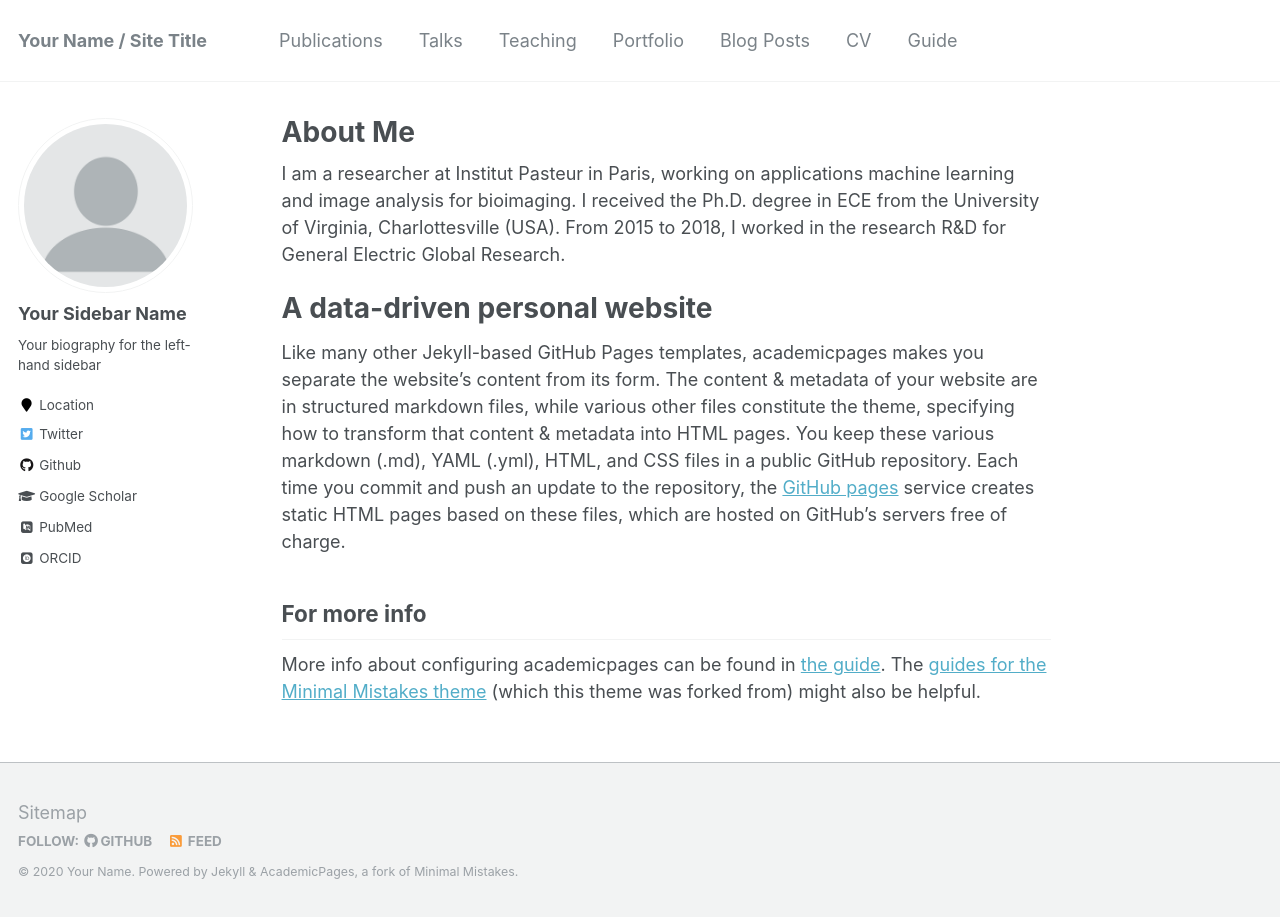
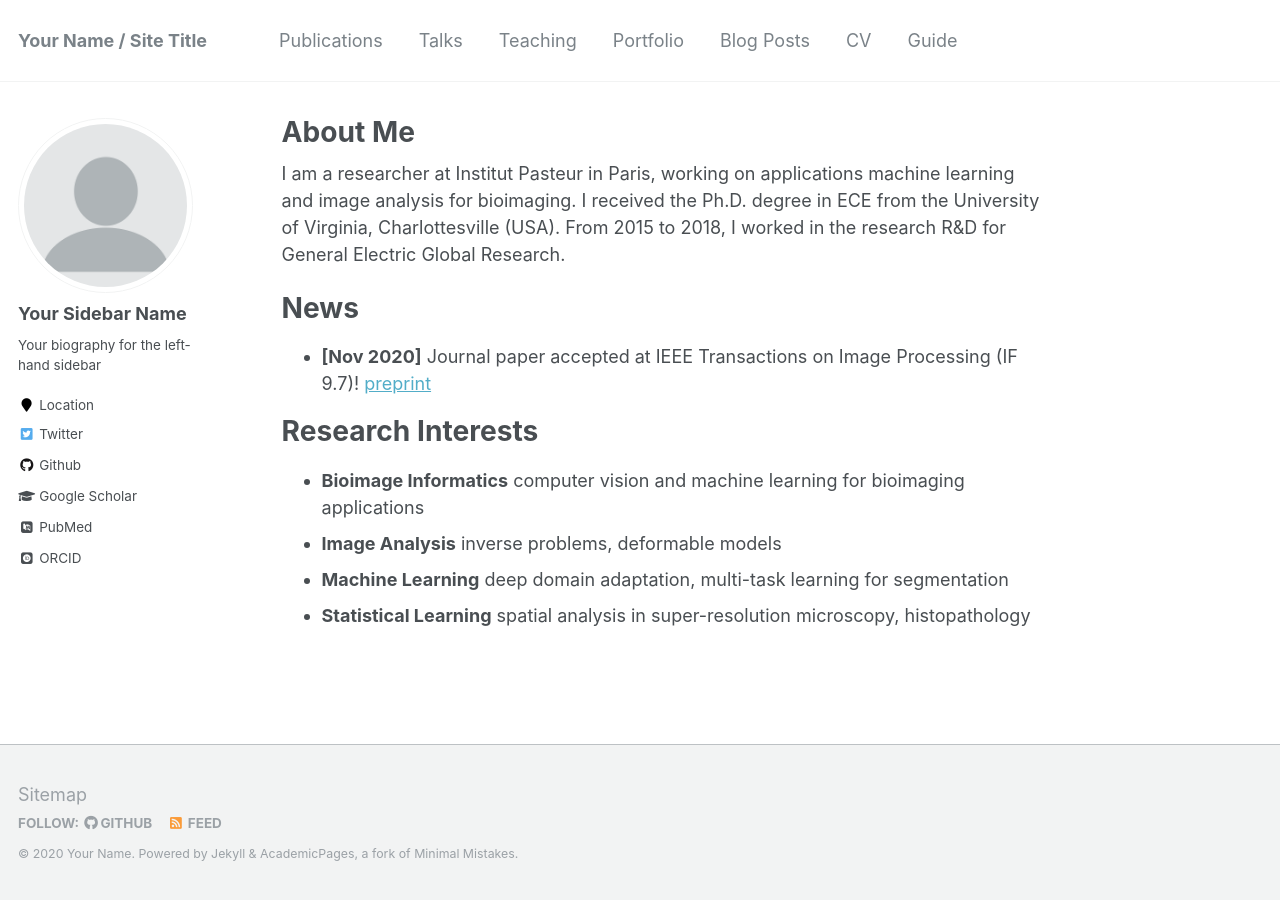
Before and after one commit to suvadip21/smukherjee.github.io, a Jekyll site: the page built from _pages/about.md, in a window 1280 px wide. Built offline with Jekyll 4.4.1, drawn with Linux system fonts in a browser that asks for light colours; some web fonts are replaced.

Commit message:
updated about-me

```diff
--- a/_pages/about.md
+++ b/_pages/about.md
@@ -10,10 +10,13 @@ redirect_from:
 
 I am a researcher at Institut Pasteur in Paris, working on applications machine learning and image analysis for bioimaging. I received the Ph.D. degree in ECE from the University of Virginia, Charlottesville (USA). From 2015 to 2018, I worked in the research R&D for General Electric Global Research.
 
-A data-driven personal website
+News
 ======
-Like many other Jekyll-based GitHub Pages templates, academicpages makes you separate the website's content from its form. The content & metadata of your website are in structured markdown files, while various other files constitute the theme, specifying how to transform that content & metadata into HTML pages. You keep these various markdown (.md), YAML (.yml), HTML, and CSS files in a public GitHub repository. Each time you commit and push an update to the repository, the [GitHub pages](https://pages.github.com/) service creates static HTML pages based on these files, which are hosted on GitHub's servers free of charge.
+- **[Nov 2020]** Journal paper accepted at IEEE Transactions on Image Processing (IF 9.7)! [preprint](./files/cti.pdf)
 
-For more info
-------
-More info about configuring academicpages can be found in [the guide](https://academicpages.github.io/markdown/). The [guides for the Minimal Mistakes theme](https://mmistakes.github.io/minimal-mistakes/docs/configuration/) (which this theme was forked from) might also be helpful.
+Research Interests
+======
+- **Bioimage Informatics** computer vision and machine learning for bioimaging applications
+- **Image Analysis** inverse problems, deformable models
+- **Machine Learning** deep domain adaptation, multi-task learning for segmentation
+- **Statistical Learning** spatial analysis in super-resolution microscopy, histopathology
```
